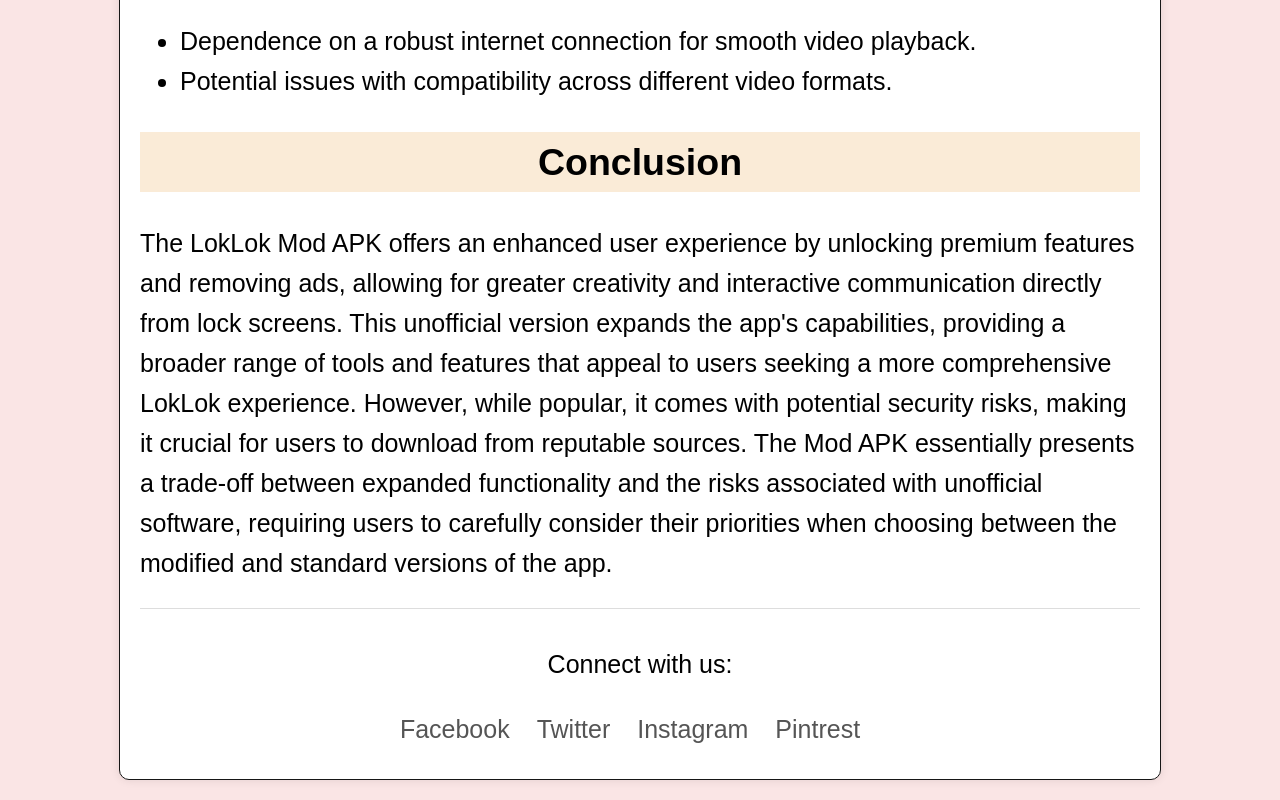
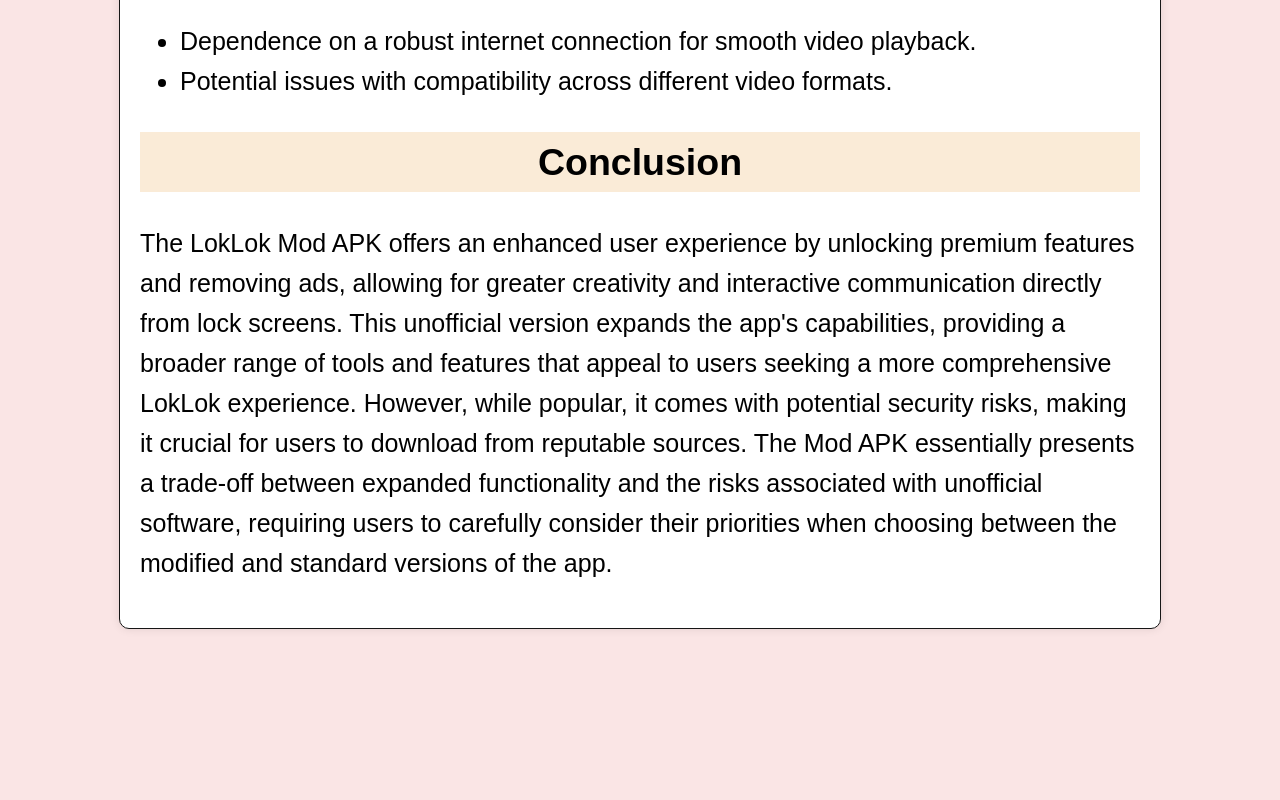
Before and after one commit to davidmark29/Loklok-Mod-APK, a plain HTML site: page index.html in a window 1280 px wide. Shown: the part 3563-4363 px from the top of the page. After the commit the page ends 4212 px from the top, so only its background shows below. Drawn offline with Linux system fonts and the light colour scheme.

Commit message:
index.html

```diff
--- a/index.html
+++ b/index.html
@@ -112,14 +112,7 @@
 
     <h2>Conclusion</h2>
     <P>The LokLok Mod APK offers an enhanced user experience by unlocking premium features and removing ads, allowing for greater creativity and interactive communication directly from lock screens. This unofficial version expands the app's capabilities, providing a broader range of tools and features that appeal to users seeking a more comprehensive LokLok experience. However, while popular, it comes with potential security risks, making it crucial for users to download from reputable sources. The Mod APK essentially presents a trade-off between expanded functionality and the risks associated with unofficial software, requiring users to carefully consider their priorities when choosing between the modified and standard versions of the app.</P>
-    <footer>
-        <p>Connect with us:</p>
-        <a href="https://facebook.com">Facebook</a>
-        <a href="https://twitter.com">Twitter</a>
-        <a href="https://instagram.com">Instagram</a>
-        <a href="https://instagram.com">Pintrest</a>
-        <a href="https://instagram.com"></a>
-    </footer>
+
 </div>
 
 </body>
```
